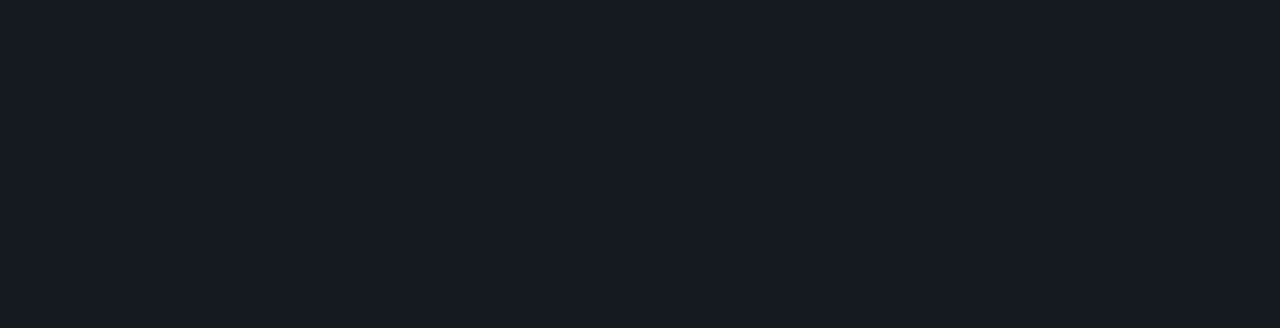
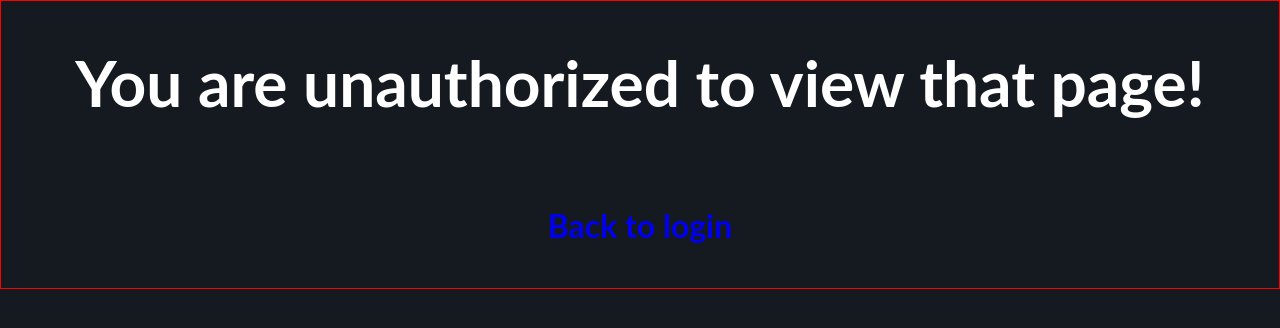
Before and after one commit to Lambda-CS-BuildWeek-MUD-TeamL/l-frontend, a React (Create React App) app: page /unauthorized in a window 1280 px wide. Shown: the top 328 px of the page. Built offline with nearby package versions, Linux system fonts and the light colour scheme.

Commit message:
add unauthorized page

```diff
--- a/src/App.js
+++ b/src/App.js
@@ -3,15 +3,17 @@
 import Login from './components/Login'
 import SignUp from './components/SignUp'
 import './App.scss';
+import Unauthorized from './components/Unauthorized'
+import PrivateRoute from './components/PrivateRoute';
 
 const App = () => {
   return (
     <Router>
       <div className="App">
         <>
-          <Route path="/login" component={Login} />
-          <Route path="/signup" component={SignUp} />
-
+        <Route path='/unauthorized' component={Unauthorized} />
+          <Route exact path="/login" component={Login} />
+          <Route exact path="/signup" component={SignUp} />
         </>
       </div>
     </Router>
--- a/src/App.scss
+++ b/src/App.scss
@@ -8,3 +8,4 @@
 //components
 @import "./styles/login.scss";
 @import "./styles/signup.scss";
+@import './styles//unauthorized.scss'
--- /dev/null
+++ b/src/components/Unauthorized.js
@@ -0,0 +1,22 @@
+import React from 'react'
+import '../App.scss';
+
+export default class Unauthorized extends React.Component{
+    constructor() {
+        super()
+        this.state = {
+
+        }
+    }
+
+    render() {
+        return(
+            <div className='unauthorized-div'>
+                <h1 className='unauthorized-header'>
+                    You are unauthorized to view that page!
+                </h1>
+                <h4 className='unauthorized-subhead'><a href='/login'>Back to login</a></h4>
+            </div>
+        )
+    }
+}
--- /dev/null
+++ b/src/styles/unauthorized.scss
@@ -0,0 +1,13 @@
+.unauthorized-header {
+    color: white;
+}
+.unauthorized-div {
+    border: 1px solid red;
+    display: flex;
+    flex-direction: column;
+    align-items: center;
+    justify-content: center;
+}
+.unauthorized-subhead {
+    color: white;
+}
```
